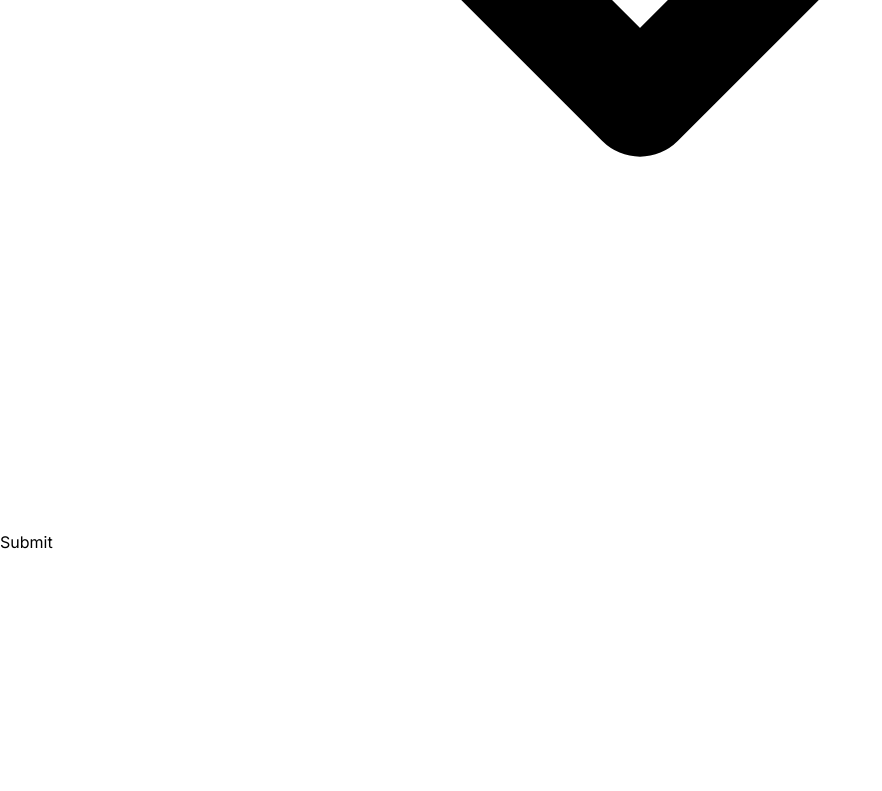
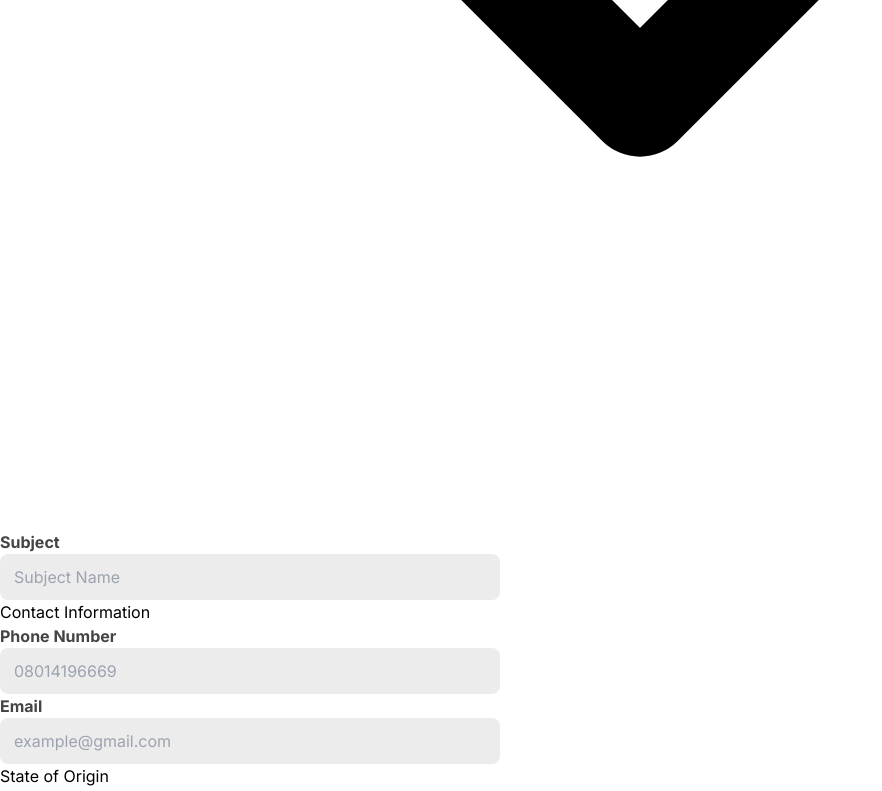
Before and after one commit to Mereson/datum-fe, a React (Vite) app: page /students/attendance in a window 1280 px wide. Shown: the part 8342-9133 px from the top of the page, without its empty margins (0-882 px from the left). Before the commit the page ends 8896 px from the top, so only its background shows below. Built offline with nearby package versions, Linux system fonts and the light colour scheme.

Commit message:
more progress

```diff
--- a/src/pages/admin/addTeacher/index.jsx
+++ b/src/pages/admin/addTeacher/index.jsx
@@ -102,7 +102,25 @@ export const AddTeacher = () => {
             id={5}
             name={"Step"}
             query={"Select step"}
-            items={["A+", "A-", "B+", "O+", "O-"]}
+            items={[
+              "01",
+              "02",
+              "03",
+              "04",
+              "05",
+              "06",
+              "07",
+              "08",
+              "09",
+              "10",
+              "11",
+              "12",
+              "13",
+              "14",
+              "15",
+              "16",
+              "17",
+            ]}
           />
         </div>
 
@@ -111,11 +129,121 @@ export const AddTeacher = () => {
             Teaching Details
           </h6>
           <Dropdown
-            id={5}
-            name={"Step"}
+            id={6}
+            name={"Class"}
             query={"Select class(es)"}
-            items={["01", "02", "03", "04", "05", "06"]}
+            items={["JSS1", "JSS2", "JSS3", "SSS1", "SSS2", "SSS3"]}
           />
+
+          <div className={styles.label}>
+            <label htmlFor="Subject"> Subject</label>
+            <input
+              className={styles.inputtext}
+              type="text"
+              placeholder="Subject Name"
+              id="subject"
+              name="subjects"
+              required
+            />
+          </div>
+        </div>
+
+        <div className="grid mt-2 gap-6">
+          <h6 className="mt-2.5  text-[#696969] font-bold grid place-items-center">
+            Contact Information
+          </h6>
+
+          <div className={styles.label}>
+            <label htmlFor="Number"> Phone Number </label>
+            <input
+              className={styles.inputtext}
+              type="text"
+              placeholder="08014196669"
+              id="number"
+              name="number"
+              required
+            />
+          </div>
+
+          <div className={styles.label}>
+            <label htmlFor="Email">Email</label>
+            <input
+              className={styles.inputtext}
+              type="text"
+              placeholder="example@gmail.com"
+              id="email"
+              name="email"
+              required
+            />
+          </div>
+
+          <Dropdown
+            id={7}
+            name={"State of Origin"}
+            query={"Select state of origin"}
+            items={[
+              "Abia",
+              "Abuja",
+              "Adamawa",
+              "Akwa Ibom",
+              "Anambra",
+              "Bauchi",
+              "Bayelsa",
+              "Benue",
+              "Borno",
+              "Cross River",
+              "Delta",
+              "Ebonyi",
+              "Edo",
+              "Ekiti",
+              "Enugu",
+              "Gombe",
+              "Imo",
+              "Jigawa",
+              "Kaduna",
+              "Kano",
+              "Kastina",
+              "Kebbi",
+              "Kogi",
+              "Kwara",
+              "Lagos",
+              "Nassarawa",
+              "Niger",
+              "Ogun",
+              "Ondo",
+              "Osun",
+              "Oyo",
+              "Plateau",
+              "Rivers",
+              "Sokoto",
+              "Taraba",
+              "Yobe",
+              "Zamfara",
+            ]}
+          />
+
+          <div className={styles.label}>
+            <label htmlFor="Local govt"> Local Government of Origin </label>
+            <input
+              className={styles.inputtext}
+              type="text"
+              placeholder="Select local government of origin"
+              id="state"
+              name="state"
+              required
+            />
+          </div>
+
+          <div className={styles.label}>
+            <label htmlFor="Location"> Address </label>
+            <input
+              className={styles.inputtext}
+              type="text"
+              id="Address"
+              name="Address"
+              required
+            />
+          </div>
         </div>
       </div>
 
```
